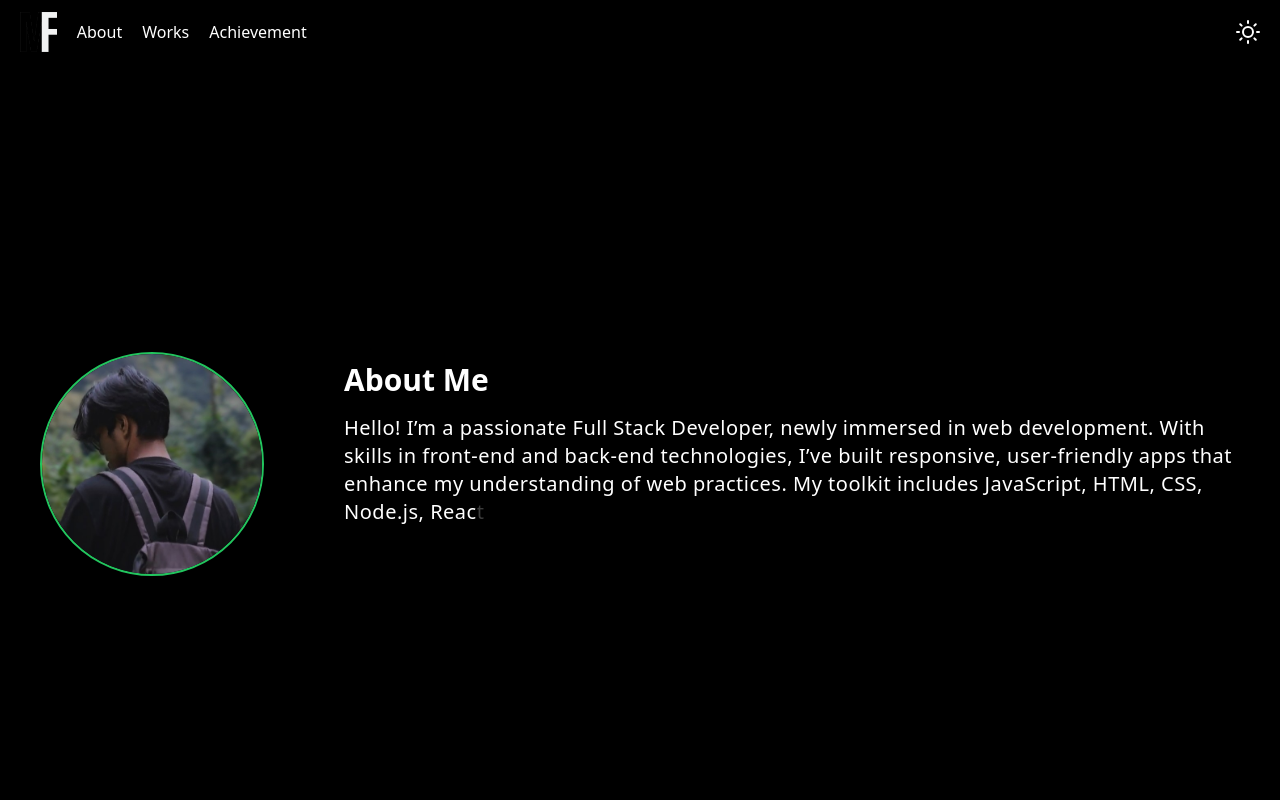
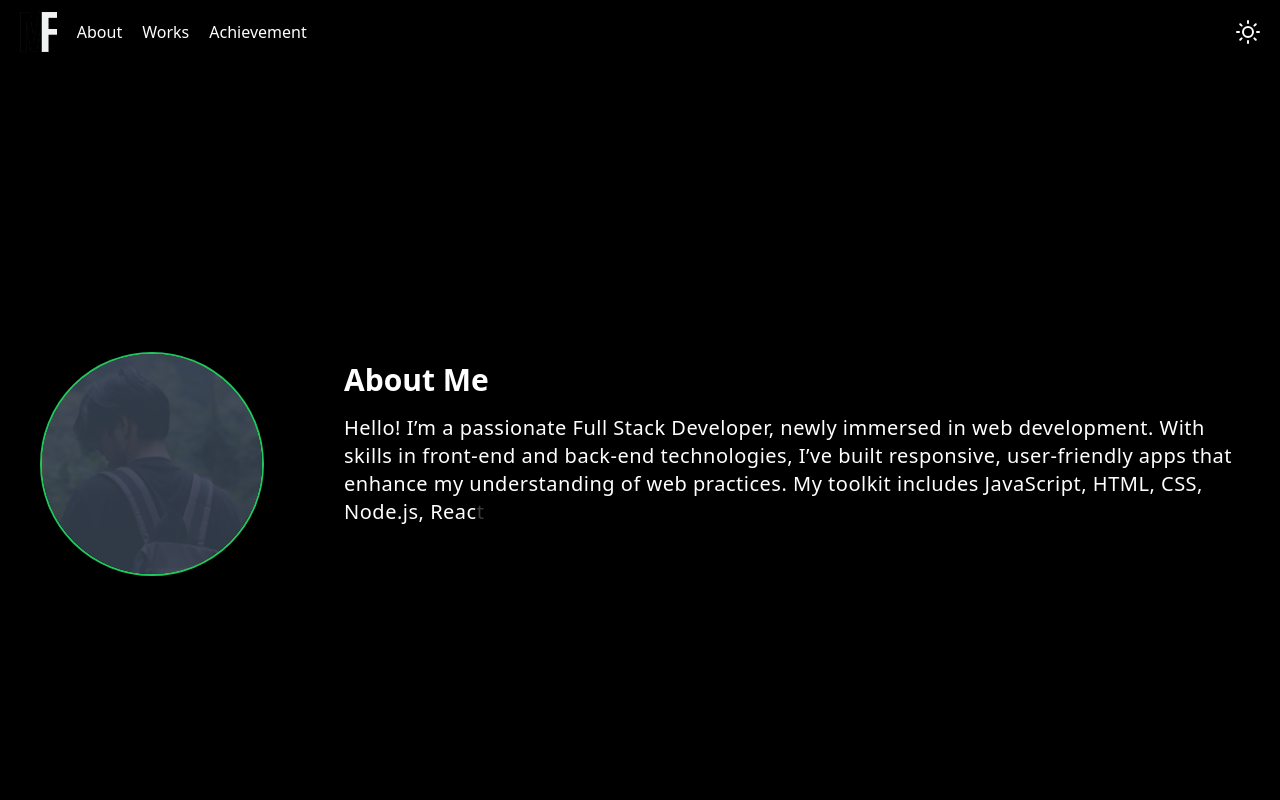
Before and after one commit to muhar05/web_portofolio, a Next.js app: page /components/views/About in a window 1280 px wide. Shown: the top 800 px of the page. Built offline with nearby package versions, Linux system fonts and the light colour scheme.

Commit message:
add dark mode

```diff
--- a/src/app/components/views/About/page.tsx
+++ b/src/app/components/views/About/page.tsx
@@ -1,8 +1,13 @@
+"use client";
+
 import Image from "next/image";
+import { useState } from "react";
 import ProfilePicture from "../../../../../public/img/profile_picture.jpg";
 import { TextGenerateEffect } from "../../ui/TextGeneratedEffects";
 
 const AboutPage = () => {
+  const [isLoading, setIsLoading] = useState(true);
+
   const words1 =
     "Hello! I’m a passionate Full Stack Developer, newly immersed in web development. With skills in front-end and back-end technologies, I’ve built responsive, user-friendly apps that enhance my understanding of web practices. My toolkit includes JavaScript, HTML, CSS, Node.js, React, and SQL, and I’m eager to explore new technologies. Ready to tackle real-world challenges, I’m excited to contribute to a team and grow in the industry—let’s connect!";
 
@@ -11,7 +16,15 @@ const AboutPage = () => {
       <div className="bg-slate-200 dark:bg-black transition-all">
         <div className="w-full mobile:h-screen gap-20 space-y-4 mobile:flex justify-center items-center p-10">
           <div className="flex justify-center items-center">
-            <div className="w-56 h-56 rounded-full overflow-hidden shadow-lg border-green-500 border-2">
+            <div className="w-56 h-56 rounded-full overflow-hidden shadow-lg border-green-500 border-2 relative">
+              {isLoading && (
+                <div className="absolute inset-0 flex items-center justify-center bg-gray-300 dark:bg-gray-700 animate-pulse">
+                  <svg
+                    className="mr-3 size-5 animate-spin text-gray-600"
+                    viewBox="0 0 24 24"
+                  ></svg>
+                </div>
+              )}
               <Image
                 src={ProfilePicture}
                 alt="profile"
@@ -19,6 +32,7 @@ const AboutPage = () => {
                 height={500}
                 className="w-full h-full object-cover"
                 loading="lazy"
+                onLoadingComplete={() => setIsLoading(false)}
               />
             </div>
           </div>
--- a/src/app/components/views/Link/page.tsx
+++ b/src/app/components/views/Link/page.tsx
@@ -9,9 +9,9 @@ import {
 const LinkPage = () => {
   return (
     <>
-      <div className="bg-slate-200 min-h-screen flex flex-col justify-center items-center p-6">
-        <div className="w-full max-w-md bg-white rounded-lg shadow-lg p-8">
-          <h1 className="text-2xl font-bold text-center mb-6">
+      <div className="bg-slate-200 min-h-screen flex flex-col justify-center items-center p-6 dark:bg-black transition-all">
+        <div className="w-full max-w-md bg-white dark:bg-gray-900 rounded-lg shadow-lg p-8 transition-all">
+          <h1 className="text-2xl font-bold text-center mb-6 dark:text-white transition-all">
             Connect with Me
           </h1>
           <div className="space-y-4">
```
